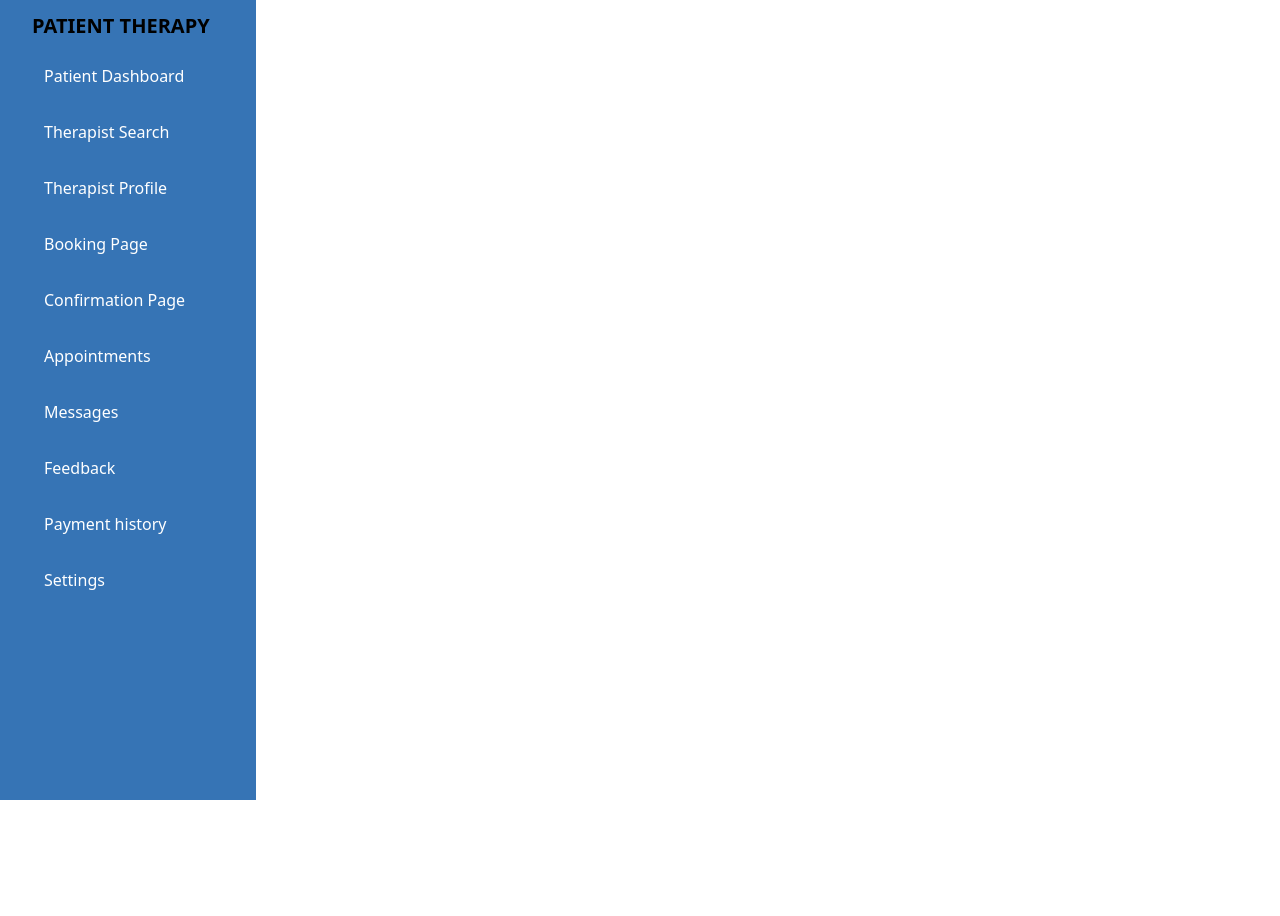
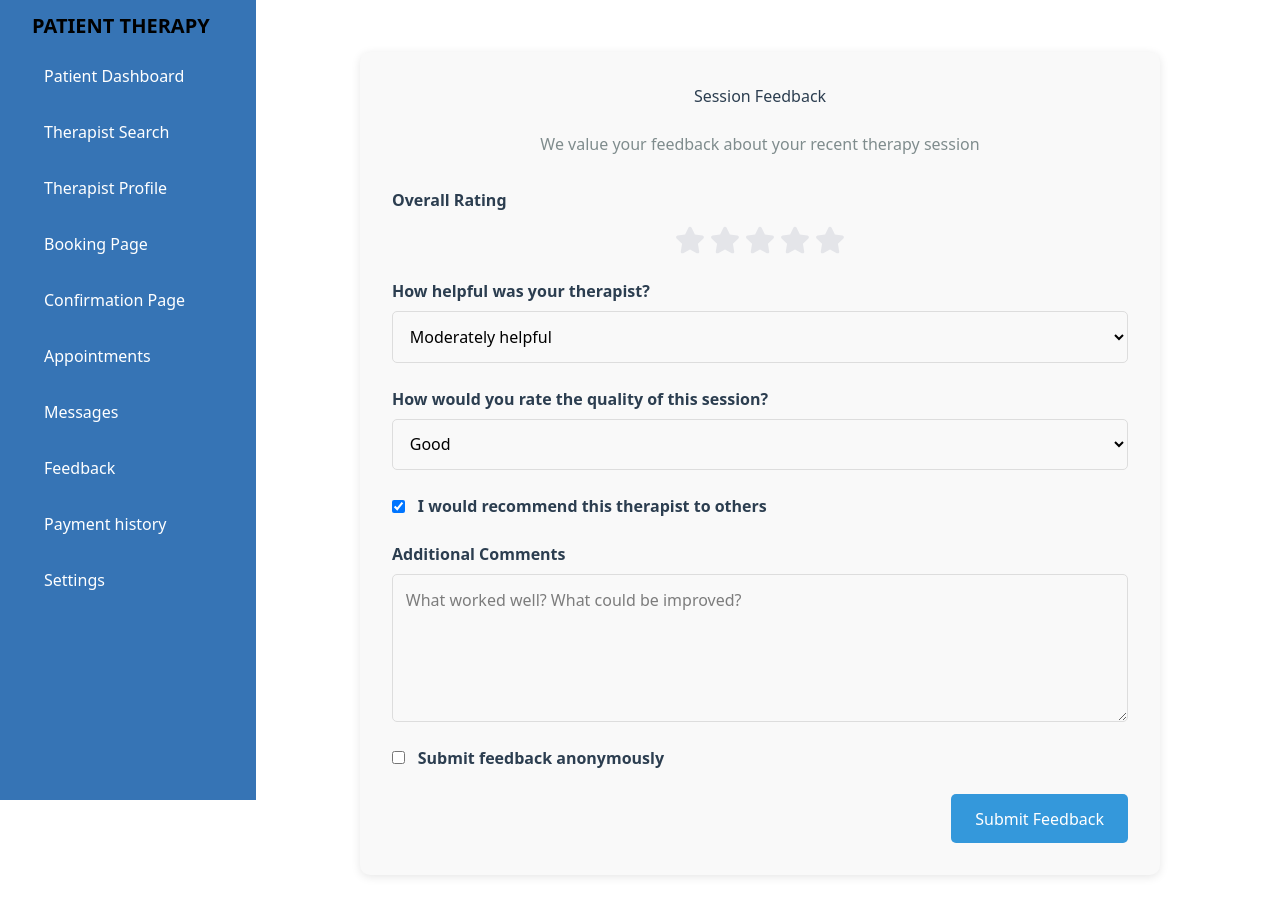
Before and after one commit to nyamweyakemunto/Therapy-Project, a React (Vite) app: page /feedback in a window 1280 px wide. Shown: the top 916 px of the page. Before the commit the page ends 800 px from the top, so only its background shows below. Built offline with nearby package versions, Linux system fonts and the light colour scheme.

Commit message:
Updated feedback page

```diff
--- /dev/null
+++ b/src/Feedback.css
@@ -0,0 +1,114 @@
+@import "tailwindcss";
+.feedback-container {
+    max-width: 800px;
+    margin: 2rem auto;
+    padding: 2rem;
+    background: #f9f9f9;
+    border-radius: 10px;
+    box-shadow: 0 2px 10px rgba(0, 0, 0, 0.1);
+  }
+
+  .feedback-container h1 {
+    color: #2c3e50;
+    text-align: center;
+    margin-bottom: 1.5rem;
+  }
+
+  .session-info {
+    text-align: center;
+    color: #7f8c8d;
+    margin-bottom: 2rem;
+  }
+
+  .feedback-form {
+    display: flex;
+    flex-direction: column;
+    gap: 1.5rem;
+  }
+
+  .form-group {
+    display: flex;
+    flex-direction: column;
+    gap: 0.5rem;
+  }
+
+  .form-group label {
+    font-weight: 600;
+    color: #2c3e50;
+  }
+
+  .form-control {
+    padding: 0.8rem;
+    border: 1px solid #ddd;
+    border-radius: 5px;
+    font-size: 1rem;
+  }
+
+  .checkbox-group {
+    flex-direction: row;
+    align-items: center;
+    gap: 0.8rem;
+  }
+
+  .checkbox-group input {
+    width: auto;
+  }
+
+  textarea.form-control {
+    resize: vertical;
+    min-height: 120px;
+  }
+
+  .btn {
+    padding: 0.8rem 1.5rem;
+    border: none;
+    border-radius: 5px;
+    font-size: 1rem;
+    cursor: pointer;
+    transition: background-color 0.3s;
+  }
+
+  .submit-btn {
+    background-color: #3498db;
+    color: white;
+    align-self: flex-end;
+  }
+
+  .submit-btn:hover {
+    background-color: #2980b9;
+  }
+
+  .return-btn {
+    background-color: #2ecc71;
+    color: white;
+    margin-top: 1rem;
+  }
+
+  .return-btn:hover {
+    background-color: #27ae60;
+  }
+
+  .thank-you-message {
+    text-align: center;
+    padding: 2rem;
+  }
+
+  .thank-you-message h2 {
+    color: #2ecc71;
+    margin-bottom: 1rem;
+  }
+
+  .star-rating {
+    display: flex;
+    justify-content: center;
+    gap: 5px;
+    margin-top: 5px;
+  }
+
+  .star-rating label {
+    cursor: pointer;
+  }
+
+  .star-rating input {
+    display: none;
+  }
--- /dev/null
+++ b/src/StarRating.jsx
@@ -0,0 +1,30 @@
+// src/components/pages/patients/StarRating.jsx
+import React from 'react';
+import { FaStar } from 'react-icons/fa';
+
+const StarRating = ({ rating, onRatingChange }) => {
+  return (
+    <div className="star-rating">
+      {[...Array(5)].map((star, i) => {
+        const ratingValue = i + 1;
+        return (
+          <label key={i}>
+            <input
+              type="radio"
+              name="rating"
+              value={ratingValue}
+              onClick={() => onRatingChange(ratingValue)}
+            />
+            <FaStar
+              className="star"
+              color={ratingValue <= rating ? "#ffc107" : "#e4e5e9"}
+              size={30}
+            />
+          </label>
+        );
+      })}
+    </div>
+  );
+};
+
+export default StarRating;
--- a/src/components/pages/patients/Feedback.jsx
+++ b/src/components/pages/patients/Feedback.jsx
@@ -1,12 +1,152 @@
-import React from 'react'
-import SideBar from '../../sideBar'
+import React, { useState } from 'react';
+import SideBar from '../../sideBar';
+import StarRating from '../../../StarRating';
+import '../../../Feedback.css';
 
 const Feedback = () => {
+  const [feedback, setFeedback] = useState({
+    rating: 0,
+    comments: '',
+    therapistHelpfulness: 3,
+    sessionQuality: 3,
+    wouldRecommend: true,
+    anonymous: false
+  });
+  const [submitted, setSubmitted] = useState(false);
+
+  const handleChange = (e) => {
+    const { name, value, type, checked } = e.target;
+    setFeedback(prev => ({
+      ...prev,
+      [name]: type === 'checkbox' ? checked : value
+    }));
+  };
+
+  const handleRatingChange = (newRating) => {
+    setFeedback(prev => ({ ...prev, rating: newRating }));
+  };
+
+  const handleSubmit = (e) => {
+    e.preventDefault();
+    // Here you would typically send the feedback to your backend
+    console.log('Submitting feedback:', feedback);
+    setSubmitted(true);
+  };
+
   return (
     <SideBar>
+      <div className="feedback-container">
+        {submitted ? (
+          <div className="thank-you-message">
+            <h2>Thank You for Your Feedback!</h2>
+            <p>Your feedback helps us improve our services.</p>
+            <button
+              className="btn return-btn"
+              onClick={() => window.location.href = '/dashboard'}
+            >
+              Return to Dashboard
+            </button>
+          </div>
+        ) : (
+          <>
+            <h1>Session Feedback</h1>
+            <p className="session-info">We value your feedback about your recent therapy session</p>
 
+            <form onSubmit={handleSubmit} className="feedback-form">
+              <div className="form-group">
+                <label>Overall Rating</label>
+                <StarRating
+                  rating={feedback.rating}
+                  onRatingChange={handleRatingChange}
+                />
+              </div>
+
+              <div className="form-group">
+                <label htmlFor="therapistHelpfulness">
+                  How helpful was your therapist?
+                </label>
+                <select
+                  id="therapistHelpfulness"
+                  name="therapistHelpfulness"
+                  value={feedback.therapistHelpfulness}
+                  onChange={handleChange}
+                  className="form-control"
+                >
+                  <option value="1">Not at all helpful</option>
+                  <option value="2">Slightly helpful</option>
+                  <option value="3">Moderately helpful</option>
+                  <option value="4">Very helpful</option>
+                  <option value="5">Extremely helpful</option>
+                </select>
+              </div>
+
+              <div className="form-group">
+                <label htmlFor="sessionQuality">
+                  How would you rate the quality of this session?
+                </label>
+                <select
+                  id="sessionQuality"
+                  name="sessionQuality"
+                  value={feedback.sessionQuality}
+                  onChange={handleChange}
+                  className="form-control"
+                >
+                  <option value="1">Poor</option>
+                  <option value="2">Fair</option>
+                  <option value="3">Good</option>
+                  <option value="4">Very Good</option>
+                  <option value="5">Excellent</option>
+                </select>
+              </div>
+
+              <div className="form-group checkbox-group">
+                <input
+                  type="checkbox"
+                  id="wouldRecommend"
+                  name="wouldRecommend"
+                  checked={feedback.wouldRecommend}
+                  onChange={handleChange}
+                />
+                <label htmlFor="wouldRecommend">
+                  I would recommend this therapist to others
+                </label>
+              </div>
+
+              <div className="form-group">
+                <label htmlFor="comments">Additional Comments</label>
+                <textarea
+                  id="comments"
+                  name="comments"
+                  value={feedback.comments}
+                  onChange={handleChange}
+                  className="form-control"
+                  rows="5"
+                  placeholder="What worked well? What could be improved?"
+                />
+              </div>
+
+              <div className="form-group checkbox-group">
+                <input
+                  type="checkbox"
+                  id="anonymous"
+                  name="anonymous"
+                  checked={feedback.anonymous}
+                  onChange={handleChange}
+                />
+                <label htmlFor="anonymous">
+                  Submit feedback anonymously
+                </label>
+              </div>
+
+              <button type="submit" className="btn submit-btn">
+                Submit Feedback
+              </button>
+            </form>
+          </>
+        )}
+      </div>
     </SideBar>
-  )
-}
+  );
+};
 
-export default Feedback
+export default Feedback;
```
